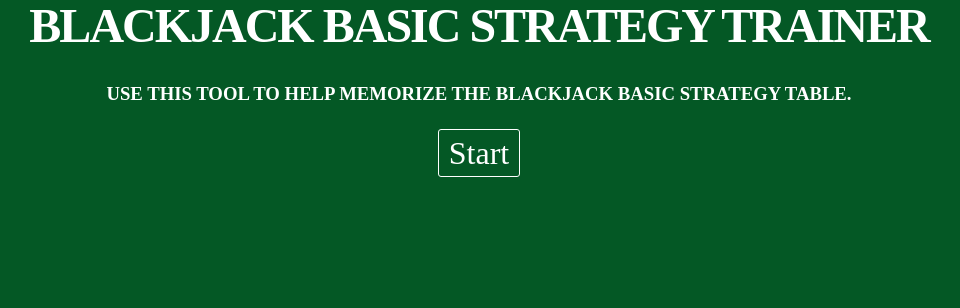
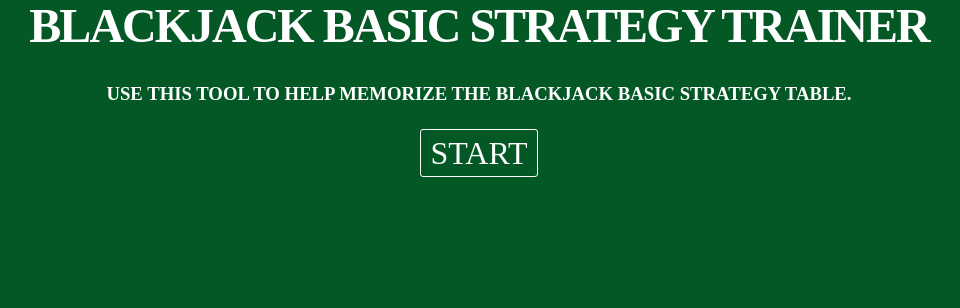
Before and after one commit to cberry216/blackjack-strategy-trainer, a Django app: page / in a window 1280 px wide. Shown: the part 192-500 px from the top of the page, without its empty margins (161-1121 px from the left). Run offline with Django 3.2, Linux system fonts and the light colour scheme.

Commit message:
Capitalized start button.

```diff
--- a/blackjack_trainer/templates/home.html
+++ b/blackjack_trainer/templates/home.html
@@ -4,6 +4,6 @@
 <div class="welcome">
   <h1 class="welcome__title">BLACKJACK BASIC STRATEGY TRAINER</h1>
   <h3 class="welcome__subtitle">USE THIS TOOL TO HELP MEMORIZE THE <span class="welcome__strategy">BLACKJACK BASIC STRATEGY TABLE</span>.</h3>
-  <a class="welcome__enter">Start</a>
+  <a class="welcome__enter">START</a>
 </div>
 {% endblock content %}
```
